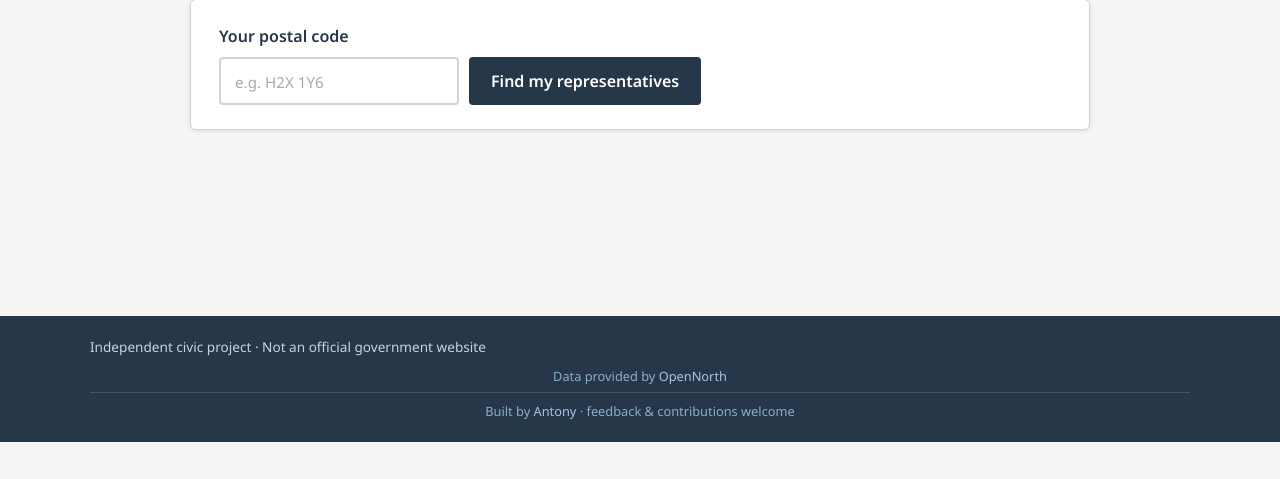
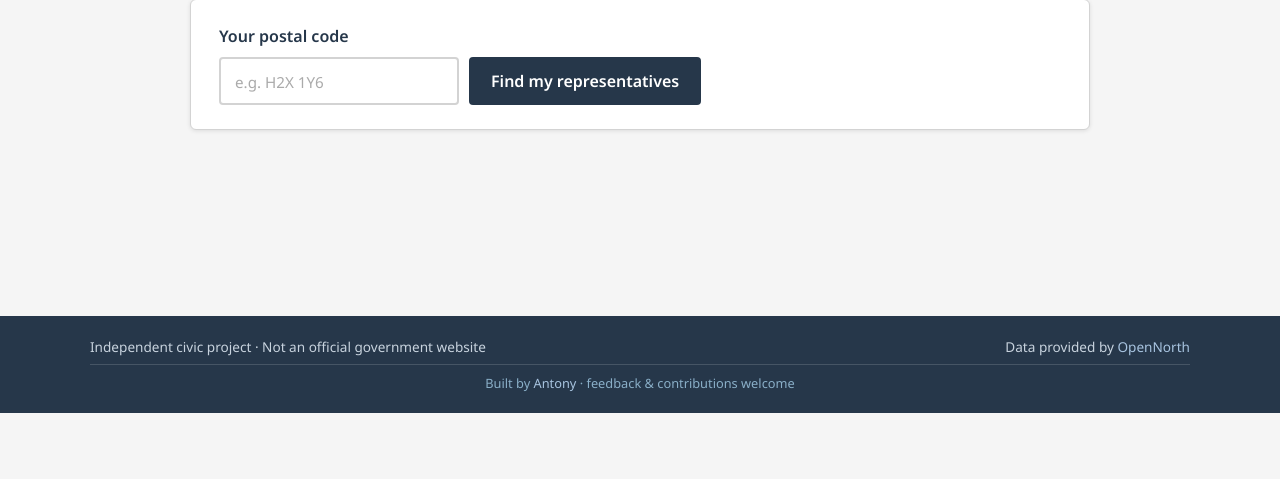
Before and after one commit to antonydis/canadian-representatives-finder, a Flask app: page / in a window 1280 px wide. Shown: the part 321-800 px from the top of the page. Run offline with Flask 3, Linux system fonts and the light colour scheme.

Commit message:
Fix footer layout: note left, OpenNorth right, same row

```diff
--- a/web/static/css/style.css
+++ b/web/static/css/style.css
@@ -663,10 +663,6 @@ footer { background: var(--navy); color: #c8d3de; padding: 20px; font-size: .85r
 footer a { color: #a8c4e0; text-decoration: none; }
 footer a:hover { text-decoration: underline; }
 
-.footer-data {
-  max-width: 1100px; margin: 8px auto 0;
-  font-size: .8rem; color: #8aafc8; text-align: center;
-}
 .footer-author {
   max-width: 1100px; margin: 6px auto 0;
   padding-top: 8px;
--- a/web/templates/index.html
+++ b/web/templates/index.html
@@ -212,9 +212,7 @@
   <footer role="contentinfo">
     <div class="footer-inner">
       <span data-i18n="footer_note">Independent civic project · Not an official government website</span>
-    </div>
-    <div class="footer-data">
-      Data provided by <a href="https://represent.opennorth.ca/" target="_blank" rel="noopener noreferrer">OpenNorth</a>
+      <span>Data provided by <a href="https://represent.opennorth.ca/" target="_blank" rel="noopener noreferrer">OpenNorth</a></span>
     </div>
     <div class="footer-author">
       Built by <a href="https://github.com/antonydis" target="_blank" rel="noopener noreferrer">Antony</a>
```
